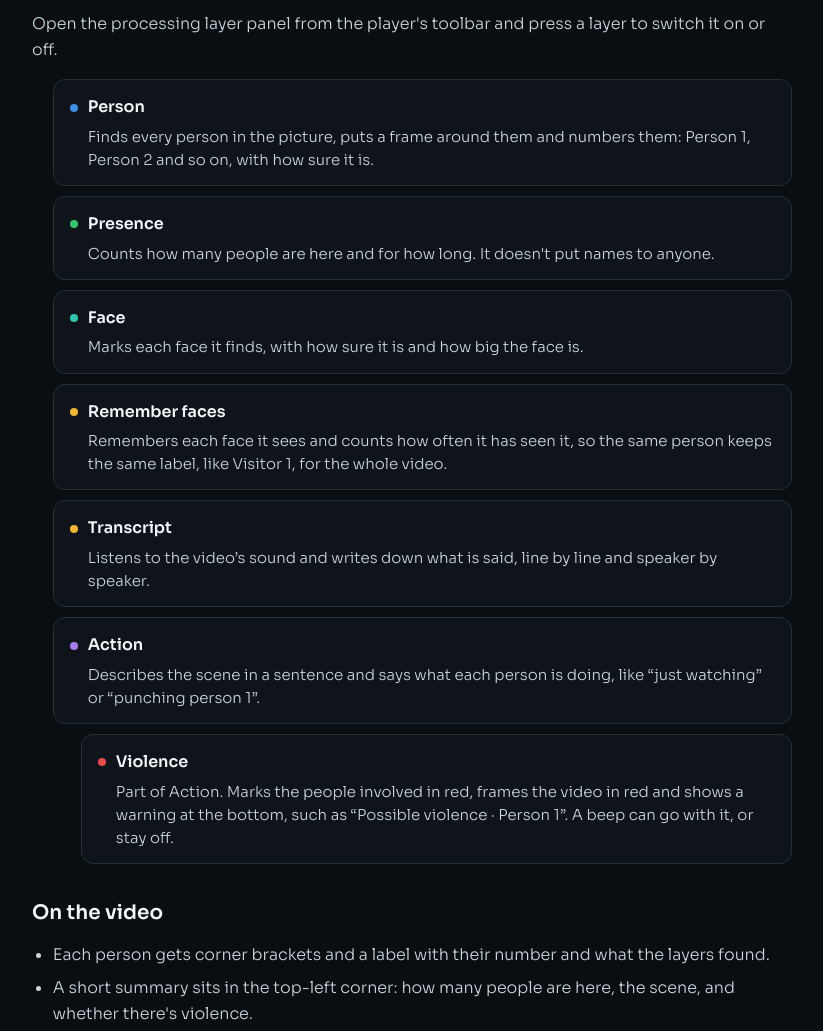
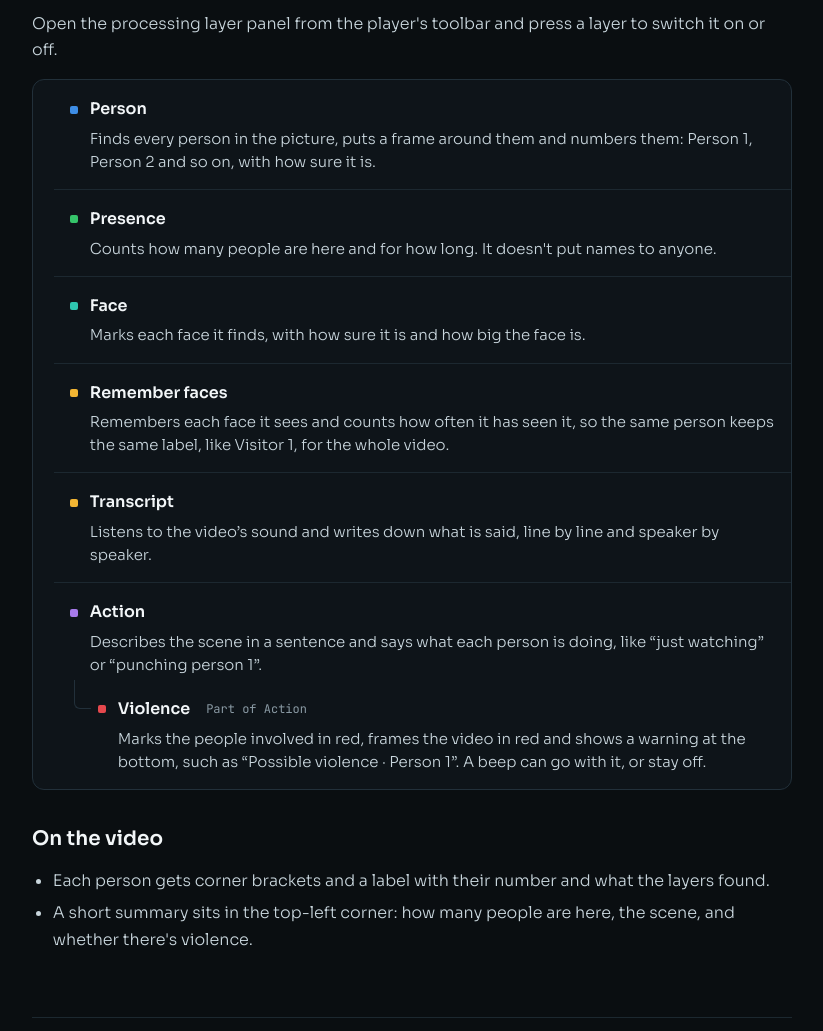
Before and after one commit to Strombos/strombos.github.io, a plain HTML site: page lab/index.html in a window 1280 px wide. Shown: the part 1640-2671 px from the top of the page, without its empty margins (120-943 px from the left). Drawn offline with Linux system fonts and the light colour scheme.

Commit message:
Lab: Seven layers as one panel (divider rows, square swatches, Violence joined to Action)
Co-Authored-By: Claude Opus 5.5 <noreply@anthropic.com>

```diff
--- a/lab/index.html
+++ b/lab/index.html
@@ -34,13 +34,17 @@
   .feature .doc > p:first-of-type { font-size: 17px; }
   .feature .doc h3 { margin-top: 36px; }
 
-  .layers { list-style: none; margin: 0; padding: 0; display: grid; gap: 10px; }
-  .layers li { margin: 0; padding: 14px 16px; border-radius: 12px; border: 1px solid var(--line); background: var(--card-2); }
-  .layers li b { display: flex; align-items: center; gap: 10px; font-weight: 600; color: var(--fg-strong); }
-  .layers li span { display: block; margin-top: 4px; padding-left: 18px; font-size: 15px; line-height: 1.55; color: var(--fg-body); }
-  .layers .sub { margin-left: 28px; }
+  /* Seven layers: one panel, like the player's processing layer panel */
+  .layers { list-style: none; margin: 0; padding: 0; border-radius: 12px; border: 1px solid var(--line); background: var(--card-2); overflow: hidden; }
+  .layers li { position: relative; margin: 0; padding: 16px; border-top: 1px solid var(--line-soft); }
+  .layers li:first-child { border-top: 0; }
+  .layers li b { display: flex; align-items: center; gap: 12px; font-weight: 600; color: var(--fg-strong); }
+  .layers li span { display: block; margin-top: 4px; padding-left: 20px; font-size: 15px; line-height: 1.55; color: var(--fg-body); }
+  .layers li .part { margin-left: 4px; font-family: var(--mono); font-size: 12px; font-weight: 400; color: var(--fg-muted); }
+  .layers .sub { padding-top: 4px; padding-left: 44px; border-top: 0; }
+  .layers .sub::before { content: ""; position: absolute; left: 20px; top: -12px; width: 16px; height: 28px; border-left: 1px solid var(--line); border-bottom: 1px solid var(--line); border-bottom-left-radius: 6px; }
 
-  .dotc { flex: none; width: 8px; height: 8px; border-radius: 50%; }
+  .dotc { flex: none; width: 8px; height: 8px; border-radius: 2px; }
   .c-person { background: #3E8EE6; } .c-presence { background: #35C46A; } .c-face { background: #2FC6B0; } .c-action { background: #A77BEA; } .c-remember, .c-transcript { background: #F2B533; } .c-violence { background: #E5484D; }
 
   .peek { margin: 0 0 72px; }
@@ -87,7 +91,8 @@
     .topbar .links > a[aria-current] { display: none; }
     .up-hero .lead { font-size: 16px; }
     .feature h2 { font-size: 28px; }
-    .layers .sub { margin-left: 16px; }
+    .layers .sub { padding-left: 36px; }
+    .layers .sub::before { width: 8px; }
   }
   /* Watch companion: download block */
   .skill-dl { margin-top: 32px; padding: 20px; border-radius: 16px; border: 1px solid var(--line); background: var(--card-2); }
@@ -188,7 +193,7 @@
         <li><b><i class="dotc c-remember"></i>Remember faces</b><span>Remembers each face it sees and counts how often it has seen it, so the same person keeps the same label, like Visitor 1, for the whole video.</span></li>
         <li><b><i class="dotc c-transcript"></i>Transcript</b><span>Listens to the video&rsquo;s sound and writes down what is said, line by line and speaker by speaker.</span></li>
         <li><b><i class="dotc c-action"></i>Action</b><span>Describes the scene in a sentence and says what each person is doing, like “just watching” or “punching person 1”.</span></li>
-        <li class="sub"><b><i class="dotc c-violence"></i>Violence</b><span>Part of Action. Marks the people involved in red, frames the video in red and shows a warning at the bottom, such as “Possible violence · Person 1”. A beep can go with it, or stay off.</span></li>
+        <li class="sub"><b><i class="dotc c-violence"></i>Violence<small class="part">Part of Action</small></b><span>Marks the people involved in red, frames the video in red and shows a warning at the bottom, such as “Possible violence · Person 1”. A beep can go with it, or stay off.</span></li>
       </ul>
 
       <h3>On the video</h3>
```
